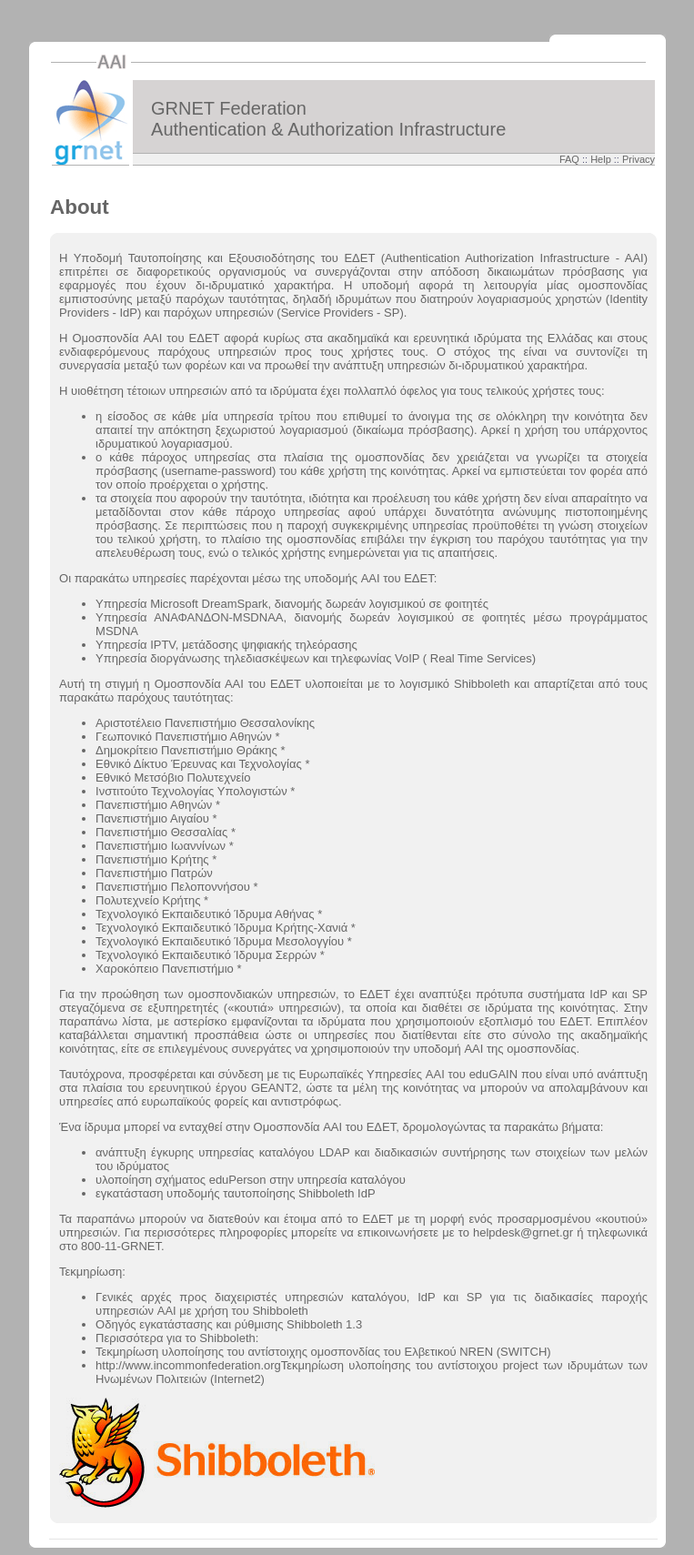
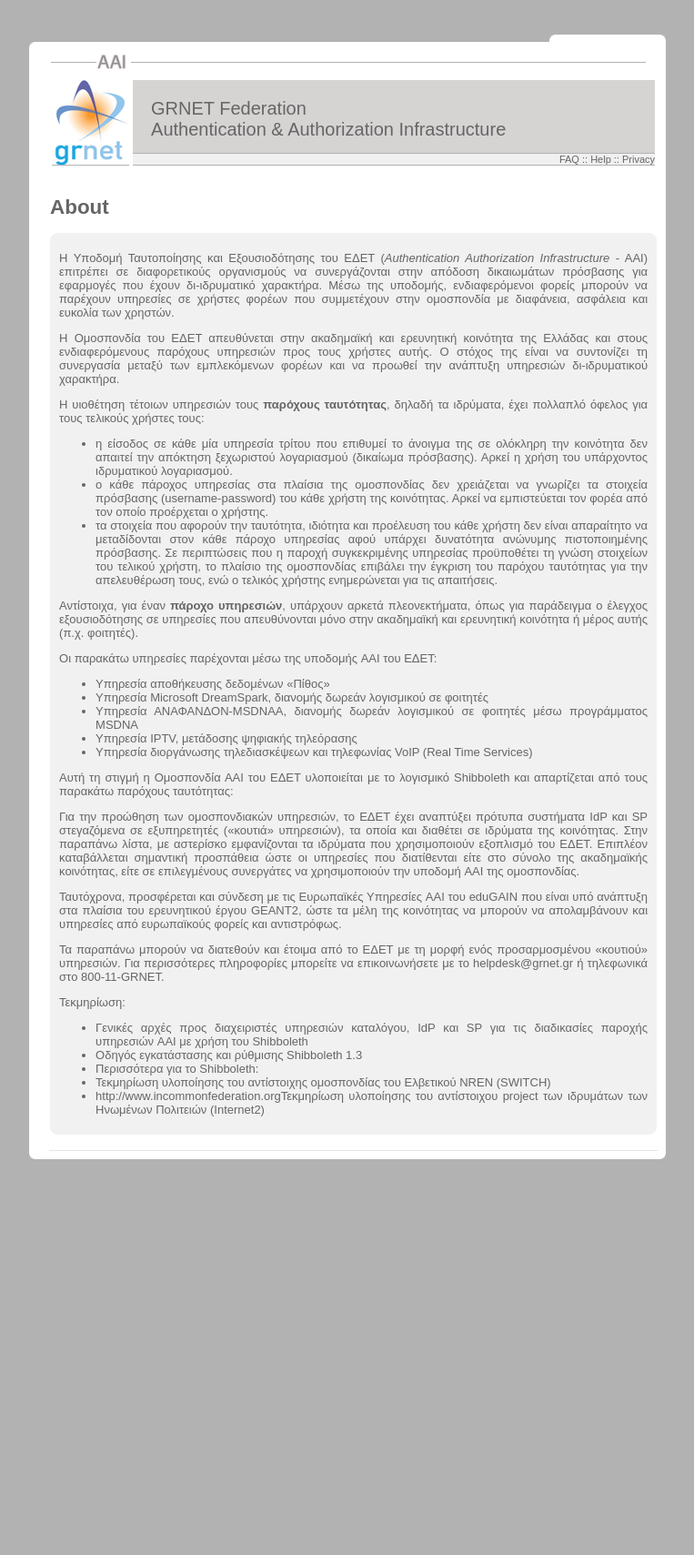
Before and after one commit to hpcugent/django-wayf, a Django app: template wayf/templates/el/index.html in a window 1280 px wide. Shown: the whole page at 91% size, without its empty margins (259-1022 px from the left). After the commit the page ends 1274 px from the top, so only its background shows below. Run offline with Django 3.2, Linux system fonts and the light colour scheme; the template is opened without the code that fills it, so the values that code supplies are empty.

Commit message:
Update index with more info

```diff
--- a/wayf/templates/el/index.html
+++ b/wayf/templates/el/index.html
@@ -3,75 +3,107 @@
 {% block header %}{% trans "About" %}{% endblock %}
 {% block content %}
 <p>
-Η Υποδομή Ταυτοποίησης και Εξουσιοδότησης του ΕΔΕΤ (Authentication Authorization Infrastructure - AAI) επιτρέπει σε διαφορετικούς οργανισμούς να συνεργάζονται στην απόδοση δικαιωμάτων πρόσβασης για εφαρμογές που έχουν δι-ιδρυματικό χαρακτήρα. Η υποδομή αφορά τη λειτουργία μίας ομοσπονδίας εμπιστοσύνης μεταξύ παρόχων ταυτότητας, δηλαδή ιδρυμάτων που διατηρούν λογαριασμούς χρηστών (Identity Providers - IdP) και παρόχων υπηρεσιών (Service Providers - SP).
+Η Υποδομή Ταυτοποίησης και Εξουσιοδότησης του ΕΔΕΤ (<em>Authentication
+Authorization Infrastructure</em> - AAI) επιτρέπει σε διαφορετικούς
+οργανισμούς να συνεργάζονται στην απόδοση δικαιωμάτων πρόσβασης για εφαρμογές
+που έχουν δι-ιδρυματικό χαρακτήρα. Μέσω της υποδομής, ενδιαφερόμενοι φορείς
+μπορούν να παρέχουν υπηρεσίες σε χρήστες φορέων που συμμετέχουν στην
+ομοσπονδία με διαφάνεια, ασφάλεια και ευκολία των χρηστών.
 </p>
+
 <p>
-Η Ομοσπονδία AAI του ΕΔΕΤ αφορά κυρίως στα ακαδημαϊκά και ερευνητικά ιδρύματα της Ελλάδας και στους ενδιαφερόμενους παρόχους υπηρεσιών προς τους χρήστες τους. Ο στόχος της είναι να συντονίζει τη συνεργασία μεταξύ των φορέων και να προωθεί την ανάπτυξη υπηρεσιών δι-ιδρυματικού χαρακτήρα.
+Η Ομοσπονδία του ΕΔΕΤ απευθύνεται στην ακαδημαϊκή και ερευνητική κοινότητα
+της Ελλάδας και στους ενδιαφερόμενους παρόχους υπηρεσιών προς τους χρήστες
+αυτής. Ο στόχος της είναι να συντονίζει τη συνεργασία μεταξύ των εμπλεκόμενων
+φορέων και να προωθεί την ανάπτυξη υπηρεσιών δι-ιδρυματικού χαρακτήρα.
 </p>
+
 <p>
-Η υιοθέτηση τέτοιων υπηρεσιών από τα ιδρύματα έχει πολλαπλό όφελος για τους τελικούς χρήστες τους:
+Η υιοθέτηση τέτοιων υπηρεσιών τους <strong>παρόχους ταυτότητας</strong>,
+δηλαδή τα ιδρύματα, έχει πολλαπλό όφελος για τους τελικούς χρήστες τους:
+<ul>
+<li>η είσοδος σε κάθε μία υπηρεσία τρίτου που επιθυμεί το άνοιγμα της σε
+ολόκληρη την κοινότητα δεν απαιτεί την απόκτηση ξεχωριστού λογαριασμού
+(δικαίωμα πρόσβασης). Αρκεί η χρήση του υπάρχοντος ιδρυματικού
+λογαριασμού.</li>
+<li>ο κάθε πάροχος υπηρεσίας στα πλαίσια της ομοσπονδίας δεν χρειάζεται να
+γνωρίζει τα στοιχεία πρόσβασης (username-password) του κάθε χρήστη της
+κοινότητας. Αρκεί να εμπιστεύεται τον φορέα από τον οποίο προέρχεται ο
+χρήστης.</li>
+<li>τα στοιχεία που αφορούν την ταυτότητα, ιδιότητα και προέλευση του κάθε
+χρήστη δεν είναι απαραίτητο να μεταδίδονται στον κάθε πάροχο υπηρεσίας αφού
+υπάρχει δυνατότητα ανώνυμης πιστοποιημένης πρόσβασης. Σε περιπτώσεις που η
+παροχή συγκεκριμένης υπηρεσίας προϋποθέτει τη γνώση στοιχείων του τελικού
+χρήστη, το πλαίσιο της ομοσπονδίας επιβάλει την έγκριση του παρόχου ταυτότητας
+για την απελευθέρωση τους, ενώ ο τελικός χρήστης ενημερώνεται για τις
+απαιτήσεις.</li>
+</ul>
 </p>
+
+<p>
+Αντίστοιχα, για έναν <strong>πάροχο υπηρεσιών</strong>, υπάρχουν αρκετά
+πλεονεκτήματα, όπως για παράδειγμα ο έλεγχος εξουσιοδότησης σε υπηρεσίες που
+απευθύνονται μόνο στην ακαδημαϊκή και ερευνητική κοινότητα ή μέρος αυτής (π.χ.
+φοιτητές).
+</p>
+
+<p>
+Οι παρακάτω υπηρεσίες παρέχονται μέσω της υποδομής AAI του ΕΔΕΤ:
 <ul>
-<li>	η είσοδος σε κάθε μία υπηρεσία τρίτου που επιθυμεί το άνοιγμα της σε ολόκληρη την κοινότητα δεν απαιτεί την απόκτηση ξεχωριστού λογαριασμού (δικαίωμα πρόσβασης). Αρκεί η χρήση του υπάρχοντος ιδρυματικού λογαριασμού.
-<li>	ο κάθε πάροχος υπηρεσίας στα πλαίσια της ομοσπονδίας δεν χρειάζεται να γνωρίζει τα στοιχεία πρόσβασης (username-password) του κάθε χρήστη της κοινότητας. Αρκεί να εμπιστεύεται τον φορέα από τον οποίο προέρχεται ο χρήστης.
-<li>	τα στοιχεία που αφορούν την ταυτότητα, ιδιότητα και προέλευση του κάθε χρήστη δεν είναι απαραίτητο να μεταδίδονται στον κάθε πάροχο υπηρεσίας αφού υπάρχει δυνατότητα ανώνυμης πιστοποιημένης πρόσβασης. Σε περιπτώσεις που η παροχή συγκεκριμένης υπηρεσίας προϋποθέτει τη γνώση στοιχείων του τελικού χρήστη, το πλαίσιο της ομοσπονδίας επιβάλει την έγκριση του παρόχου ταυτότητας για την απελευθέρωση τους, ενώ ο τελικός χρήστης ενημερώνεται για τις απαιτήσεις.
-</ul>
-<p>
-	Οι παρακάτω υπηρεσίες παρέχονται μέσω της υποδομής AAI του ΕΔΕΤ:
-</p>
-<ul>
+<li><a href="http://pithos.grnet.gr/">Υπηρεσία αποθήκευσης δεδομένων «Πίθος»</a></li>
 <li><a href="https://downloads.channel8.msdn.com/">Υπηρεσία Microsoft DreamSpark</a>, διανομής δωρεάν λογισμικού σε φοιτητές</li>
 <li><a href="http://anafandon.grnet.gr/">Υπηρεσία ΑΝΑΦΑΝΔΟΝ-MSDNAA</a>, διανομής δωρεάν λογισμικού σε φοιτητές μέσω προγράμματος MSDNA</li>
-<li><a href="http://iptv.grnet.gr">Υπηρεσία IPTV</a>, μετάδοσης ψηφιακής τηλεόρασης</li>
-<li><a href="http://rts.grnet.gr">Υπηρεσία διοργάνωσης τηλεδιασκέψεων</a> και τηλεφωνίας VoIP ( Real Time Services)</li>
+<li><a href="http://iptv.grnet.gr/">Υπηρεσία IPTV</a>, μετάδοσης ψηφιακής τηλεόρασης</li>
+<li><a href="http://rts.grnet.gr/">Υπηρεσία διοργάνωσης τηλεδιασκέψεων</a> και τηλεφωνίας VoIP (Real Time Services)</li>
 </ul>
+</p>
 
 <p>
-Αυτή τη στιγμή η Ομοσπονδία ΑΑΙ του ΕΔΕΤ υλοποιείται με το λογισμικό Shibboleth και απαρτίζεται από τους παρακάτω παρόχους ταυτότητας:
-</p>
+Αυτή τη στιγμή η Ομοσπονδία ΑΑΙ του ΕΔΕΤ υλοποιείται με το λογισμικό
+Shibboleth και απαρτίζεται από τους παρακάτω παρόχους ταυτότητας:
 <ul>
-
-<li><a href="http://noc.auth.gr/services/general/aai/index.html">Αριστοτέλειο Πανεπιστήμιο Θεσσαλονίκης</a>
-<li>Γεωπονικό Πανεπιστήμιο Αθηνών *
-<li>Δημοκρίτειο Πανεπιστήμιο Θράκης *
-<li>Εθνικό Δίκτυο Έρευνας και Τεχνολογίας *
-<li>Εθνικό Μετσόβιο Πολυτεχνείο
-<li>Ινστιτούτο Τεχνολογίας Υπολογιστών *
-<li>Πανεπιστήμιο Αθηνών *
-<li>Πανεπιστήμιο Αιγαίου *
-<li>Πανεπιστήμιο Θεσσαλίας *
-<li>Πανεπιστήμιο Ιωαννίνων *
-<li>Πανεπιστήμιο Κρήτης *
-<li>Πανεπιστήμιο Πατρών
-<li>Πανεπιστήμιο Πελοποννήσου *
-<li>Πολυτεχνείο Κρήτης *
-<li>Τεχνολογικό Εκπαιδευτικό Ίδρυμα Αθήνας *
-<li>Τεχνολογικό Εκπαιδευτικό Ίδρυμα Κρήτης-Χανιά *
-
-<li>Τεχνολογικό Εκπαιδευτικό Ίδρυμα Μεσολογγίου *
-<li>Τεχνολογικό Εκπαιδευτικό Ίδρυμα Σερρών *
-<li>Χαροκόπειο Πανεπιστήμιο *
+{% for category, insts in idplist %}
+	{% ifnotequal category.id 'wayf' %}
+	{% ifnotequal category.id 'test' %}
+	<li>{{ category.name }}</li>
+	<ul>
+	{% for inst in insts %}
+		<li>{{ inst.name }}</li>
+	{% endfor %}
+	</ul>
+	{% endifnotequal %}
+	{% endifnotequal %}
+{% endfor %}
 </ul>
-<p>
-Για την προώθηση των ομοσπονδιακών υπηρεσιών, το ΕΔΕΤ έχει αναπτύξει πρότυπα συστήματα IdP και SP στεγαζόμενα σε εξυπηρετητές («κουτιά» υπηρεσιών), τα οποία και διαθέτει σε ιδρύματα της κοινότητας. Στην παραπάνω λίστα, με αστερίσκο εμφανίζονται τα ιδρύματα που χρησιμοποιούν εξοπλισμό του ΕΔΕΤ. Επιπλέον καταβάλλεται σημαντική προσπάθεια ώστε οι υπηρεσίες που διατίθενται είτε στο σύνολο της ακαδημαϊκής κοινότητας, είτε σε επιλεγμένους συνεργάτες να χρησιμοποιούν την υποδομή AAI της ομοσπονδίας.
-</p>
-<p>
-Ταυτόχρονα, προσφέρεται και σύνδεση με τις <a href="http://www.edugain.org">Ευρωπαϊκές Υπηρεσίες AAI του eduGAIN</a> που είναι υπό ανάπτυξη στα πλαίσια του ερευνητικού έργου GEANT2, ώστε τα μέλη της κοινότητας να μπορούν να απολαμβάνουν και υπηρεσίες από ευρωπαϊκούς φορείς και αντιστρόφως.
-</p>
-<p>
-        Ένα ίδρυμα μπορεί να ενταχθεί στην Ομοσπονδία AAI του ΕΔΕΤ, δρομολογώντας τα παρακάτω βήματα:
-</p>
-<ul>
-<li> ανάπτυξη έγκυρης υπηρεσίας καταλόγου LDAP και διαδικασιών συντήρησης των στοιχείων των μελών του ιδρύματος
-
-<li> υλοποίηση  σχήματος <a href="http://vnoc.grnet.gr/oldvnoc/content/downloads/GRNET%20LDAP%20schema.pdf">eduPerson</a> στην υπηρεσία καταλόγου
-<li> εγκατάσταση υποδομής ταυτοποίησης  Shibboleth IdP
-</ul>
-<p>
-        Τα παραπάνω μπορούν να διατεθούν και έτοιμα από το ΕΔΕΤ με τη μορφή ενός προσαρμοσμένου «κουτιού» υπηρεσιών. Για περισσότερες πληροφορίες μπορείτε να επικοινωνήσετε με το <a href=mailto:helpdesk@grnet.gr>helpdesk@grnet.gr</a> ή τηλεφωνικά στo 800-11-GRNET.
 </p>
 
-<p>Τεκμηρίωση:</p>
+<p>
+Για την προώθηση των ομοσπονδιακών υπηρεσιών, το ΕΔΕΤ έχει αναπτύξει πρότυπα
+συστήματα IdP και SP στεγαζόμενα σε εξυπηρετητές («κουτιά» υπηρεσιών), τα
+οποία και διαθέτει σε ιδρύματα της κοινότητας. Στην παραπάνω λίστα, με
+αστερίσκο εμφανίζονται τα ιδρύματα που χρησιμοποιούν εξοπλισμό του ΕΔΕΤ.
+Επιπλέον καταβάλλεται σημαντική προσπάθεια ώστε οι υπηρεσίες που διατίθενται
+είτε στο σύνολο της ακαδημαϊκής κοινότητας, είτε σε επιλεγμένους συνεργάτες να
+χρησιμοποιούν την υποδομή AAI της ομοσπονδίας.
+</p>
+
+<p>
+Ταυτόχρονα, προσφέρεται και σύνδεση με τις <a
+href="http://www.edugain.org">Ευρωπαϊκές Υπηρεσίες AAI του eduGAIN</a>
+που είναι υπό ανάπτυξη στα πλαίσια του ερευνητικού έργου GEANT2, ώστε τα μέλη
+της κοινότητας να μπορούν να απολαμβάνουν και υπηρεσίες από ευρωπαϊκούς φορείς
+και αντιστρόφως.
+</p>
+
+<p>
+Τα παραπάνω μπορούν να διατεθούν και έτοιμα από το ΕΔΕΤ με τη μορφή ενός
+προσαρμοσμένου «κουτιού» υπηρεσιών. Για περισσότερες πληροφορίες μπορείτε να
+επικοινωνήσετε με το <a href=mailto:helpdesk@grnet.gr>helpdesk@grnet.gr</a> ή
+τηλεφωνικά στo 800-11-GRNET.
+</p>
+
+<p>
+Τεκμηρίωση:
 <ul>
 <li><a href="http://vnoc.grnet.gr/engine/index.php?op=modload&modname=Downloads&action=downloadsviewfile&ctn=776&language=el">Γενικές αρχές προς διαχειριστές υπηρεσιών καταλόγου, ΙdP και SP για τις διαδικασίες παρoχής υπηρεσιών AAI με χρήση του Shibboleth</a></li>
 <li><a href="http://vnoc.grnet.gr/engine/index.php?op=modload&modname=Downloads&action=downloadsviewfile&ctn=855&language=el">Οδηγός εγκατάστασης και ρύθμισης Shibboleth 1.3</a></li>
@@ -79,6 +111,6 @@
 <li><a href="http://www.switch.ch/aai/shibboleth.html">Τεκμηρίωση υλοποίησης του αντίστοιχης ομοσπονδίας του Ελβετικού NREN (SWITCH)</a></li>
 <li><a href="http://www.incommonfederation.org">http://www.incommonfederation.orgΤεκμηρίωση υλοποίησης του αντίστοιχου project των ιδρυμάτων των Ηνωμένων Πολιτειών (Internet2)</a></li>
 </ul>
+</p>
 
-<img src="/static/images/Shibboleth-logo_RGB.png">
 {% endblock %}
--- a/wayf/views.py
+++ b/wayf/views.py
@@ -140,7 +140,11 @@
     return render_to_response("support.html", opts)
 
 def index(request):
-    return render_to_response("index.html")
+    metadata = ShibbolethMetadata(settings.SHIB_METADATA)
+    idps = metadata.getIdps()
+    idplist = idps.getIdpsByCategory(request.LANGUAGE_CODE)
+
+    return render_to_response("index.html", { 'idplist' : idplist } )
 
 def static(request):
     # A catch-all view, trying to render all our static pages or give a 404
```
